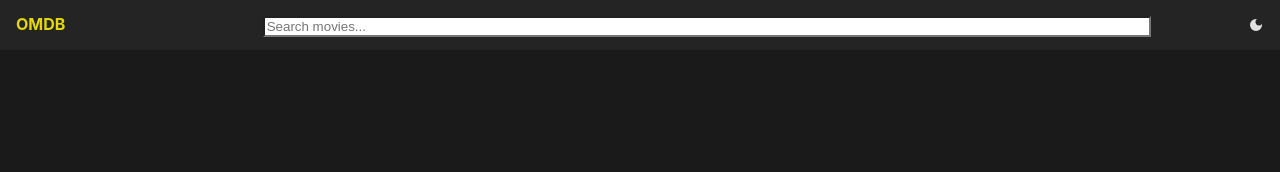
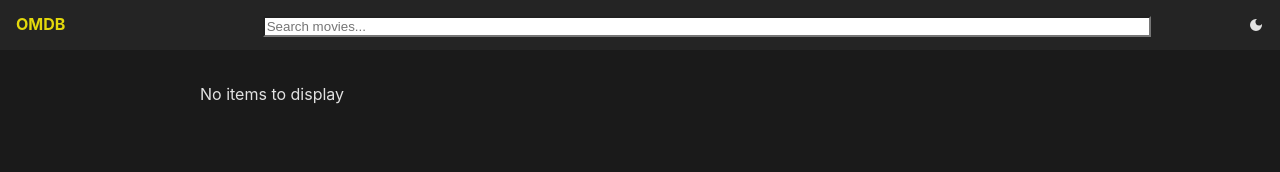
Before and after one commit to chamlaira/IMDB-Clone, a React (Vite) app in the folder frontend/: page / in a window 1280 px wide. Shown: the top 172 px of the page. Built offline with nearby package versions, Linux system fonts and the light colour scheme.

Commit message:
feat(frontend): enable pagination

```diff
--- a/frontend/src/SearchResults.tsx
+++ b/frontend/src/SearchResults.tsx
@@ -1,9 +1,12 @@
-import { useSelector } from 'react-redux'
+import { useCallback, useEffect, useRef, useState } from 'react'
+import { useDispatch, useSelector } from 'react-redux'
 
 import Layout from './components/Layout'
 import { RootState } from './state/store'
+import { addResults } from './state/searchResults/searchResultsSlice'
 
 import MovieItem from './components/MovieItem'
+import axios from 'axios'
 
 interface SearchResultsProps {
   setTheme: (theme: 'light' | 'dark') => void
@@ -11,6 +14,50 @@ interface SearchResultsProps {
 
 const SearchResults = ({ setTheme }: SearchResultsProps) => {
   const searchResults = useSelector((state: RootState) => state.searchResults)
+  const searchInput = useSelector((state: RootState) => state.searchInput)
+  const [hasMore, setHasMore] = useState(true)
+  const [page, setPage] = useState(1)
+  const observerRef = useRef<HTMLDivElement | null>(null)
+  const dispatch = useDispatch()
+
+  const fetchMoreData = useCallback(async () => {
+    if (!hasMore || !searchInput.searchInput.length) return
+
+    await axios.get(`${import.meta.env.VITE_API_URL}search/${searchInput.searchInput}/page/${page + 1}`)
+      .then((response) => {
+        if (response.data.Response === 'True') {
+          dispatch(addResults(response.data.Search))
+          setPage(page + 1)
+          if (response.data.Search.length === 0) {
+            setHasMore(false)
+          }
+        } else {
+          setHasMore(false)
+        }
+      })
+      .catch((error) => {
+        console.error(error)
+      })
+  }, [hasMore, searchInput, page, searchResults])
+
+  useEffect(() => {
+    const observer = new IntersectionObserver(entries => {
+      if (entries[0].isIntersecting && hasMore) {
+        fetchMoreData()
+      }
+      // Threshold 1 means the element is 100% visible.
+    }, { threshold: 1 })
+
+    if (observerRef.current) {
+      observer.observe(observerRef.current)
+    }
+
+    return () => {
+      if (observerRef.current) {
+        observer.unobserve(observerRef.current)
+      }
+    }
+  }, [observerRef, hasMore, page, searchResults, searchInput])
 
   return (
     <div>
@@ -22,11 +69,18 @@ const SearchResults = ({ setTheme }: SearchResultsProps) => {
           searchResults.loading ? <div>Loading...</div> : null
         }
         {!searchResults.error && !searchResults.loading && searchResults.searchResults.Search ? (
-          <div>
-            {searchResults.searchResults.Search.map((result) => (
-              <MovieItem key={result.imdbID} movie={result} />
-            ))}
-          </div>
+          <>
+            <div>
+              {searchResults.searchResults.Search.map((result) => (
+                <MovieItem key={result.imdbID} movie={result} />
+              ))}
+            </div>
+            <div
+              ref={observerRef}
+            >
+              {hasMore && searchInput.searchInput.length ? "Loading more..." : "No items to display"}
+            </div>
+          </>
         ) : null}
       </Layout>
     </div>
--- a/frontend/src/components/Header/index.tsx
+++ b/frontend/src/components/Header/index.tsx
@@ -10,6 +10,7 @@ import ThemeContext from "../../contexts/theme"
 import { replaceResults, setError, setIsLoading } from "../../state/searchResults/searchResultsSlice"
 
 import "./styles.scss"
+import { replaceInput } from "../../state/searchInput/searchInputSlice";
 
 interface HeaderProps {
   children: ReactNode
@@ -34,7 +35,7 @@ const Header = ({ children, setTheme }: HeaderProps) => {
         navigate('/')
       }
       dispatch(setIsLoading(true))
-      await axios.get(`http://localhost:8080/search/${debouncedInput}/page/1`)
+      await axios.get(`${import.meta.env.VITE_API_URL}search/${debouncedInput}/page/1`)
         .then((response) => {
           console.log(response.data)
           if (response.data.Response === "True") {
@@ -55,6 +56,7 @@ const Header = ({ children, setTheme }: HeaderProps) => {
 
   useEffect(() => {
     search()
+    dispatch(replaceInput(debouncedInput))
   }, [debouncedInput])
 
   return (
--- a/frontend/src/components/Movie/index.tsx
+++ b/frontend/src/components/Movie/index.tsx
@@ -23,7 +23,7 @@ const Movie = ({ setTheme }: MovieProps) => {
   const [error, setError] = useState<string | null>(null)
 
   const fetchMovie = async () => {
-  await axios.get(`http://localhost:8080/movie/${id}`)
+    await axios.get(`${import.meta.env.VITE_API_URL}movie/${id}`)
       .then((response) => {
         console.log(response.data)
         setMovie(response.data)
--- a/frontend/src/main.tsx
+++ b/frontend/src/main.tsx
@@ -3,7 +3,7 @@ import ReactDOM from 'react-dom/client'
 import { Provider } from 'react-redux'
 import { BrowserRouter, Route, Routes } from 'react-router'
 
-import App from './SearchResults'
+import SearchResults from './SearchResults'
 import Movie from './components/Movie'
 import ThemeContext from './contexts/theme'
 import { store } from './state/store'
@@ -18,7 +18,7 @@ function Root() {
       <ThemeContext.Provider value={theme}>
         <BrowserRouter>
           <Routes>
-            <Route index element={<React.StrictMode><App setTheme={setTheme} /></React.StrictMode>} />
+            <Route index element={<React.StrictMode><SearchResults setTheme={setTheme} /></React.StrictMode>} />
             <Route path="/movie/:id" element={<React.StrictMode><Movie setTheme={setTheme} /></React.StrictMode>} />
           </Routes>
           </BrowserRouter>
--- /dev/null
+++ b/frontend/src/state/searchInput/searchInputSlice.ts
@@ -0,0 +1,19 @@
+import { createSlice, PayloadAction } from "@reduxjs/toolkit";
+
+const initialState = {
+  searchInput: "",
+};
+
+const searchInput = createSlice({
+  name: "searchInput",
+  initialState,
+  reducers: {
+    replaceInput: (state, action: PayloadAction<string>) => {
+      state.searchInput = action.payload;
+    }
+  },
+});
+
+export const { replaceInput } = searchInput.actions;
+
+export default searchInput.reducer;
--- a/frontend/src/state/searchResults/searchResultsSlice.ts
+++ b/frontend/src/state/searchResults/searchResultsSlice.ts
@@ -1,5 +1,5 @@
 import { createSlice, PayloadAction } from "@reduxjs/toolkit"
-import { SearchResults } from "../../interfaces";
+import { SearchResult, SearchResults } from "../../interfaces";
 
 interface SearchResultsState {
   searchResults: SearchResults;
@@ -21,8 +21,8 @@ const searchResultsSlice = createSlice({
   name: "searchResults",
   initialState,
   reducers: {
-    addResults: (state, action: PayloadAction<SearchResults>) => {
-      state.searchResults = { ...state.searchResults, ...action.payload }
+    addResults: (state, action: PayloadAction<SearchResult[]>) => {
+      state.searchResults.Search = [...state.searchResults.Search, ...action.payload]
     },
     replaceResults: (state, action: PayloadAction<SearchResults>) => {
       state.searchResults = action.payload
--- a/frontend/src/state/store.ts
+++ b/frontend/src/state/store.ts
@@ -1,10 +1,12 @@
 import { configureStore } from "@reduxjs/toolkit"
 
 import searchResultsReducer from "./searchResults/searchResultsSlice"
+import searchInputReducer from "./searchInput/searchInputSlice";
 
 export const store = configureStore({
   reducer: {
     searchResults: searchResultsReducer,
+    searchInput: searchInputReducer,
   },
 })
 
```
Lines whose indentation alone changed are shown as unchanged.
